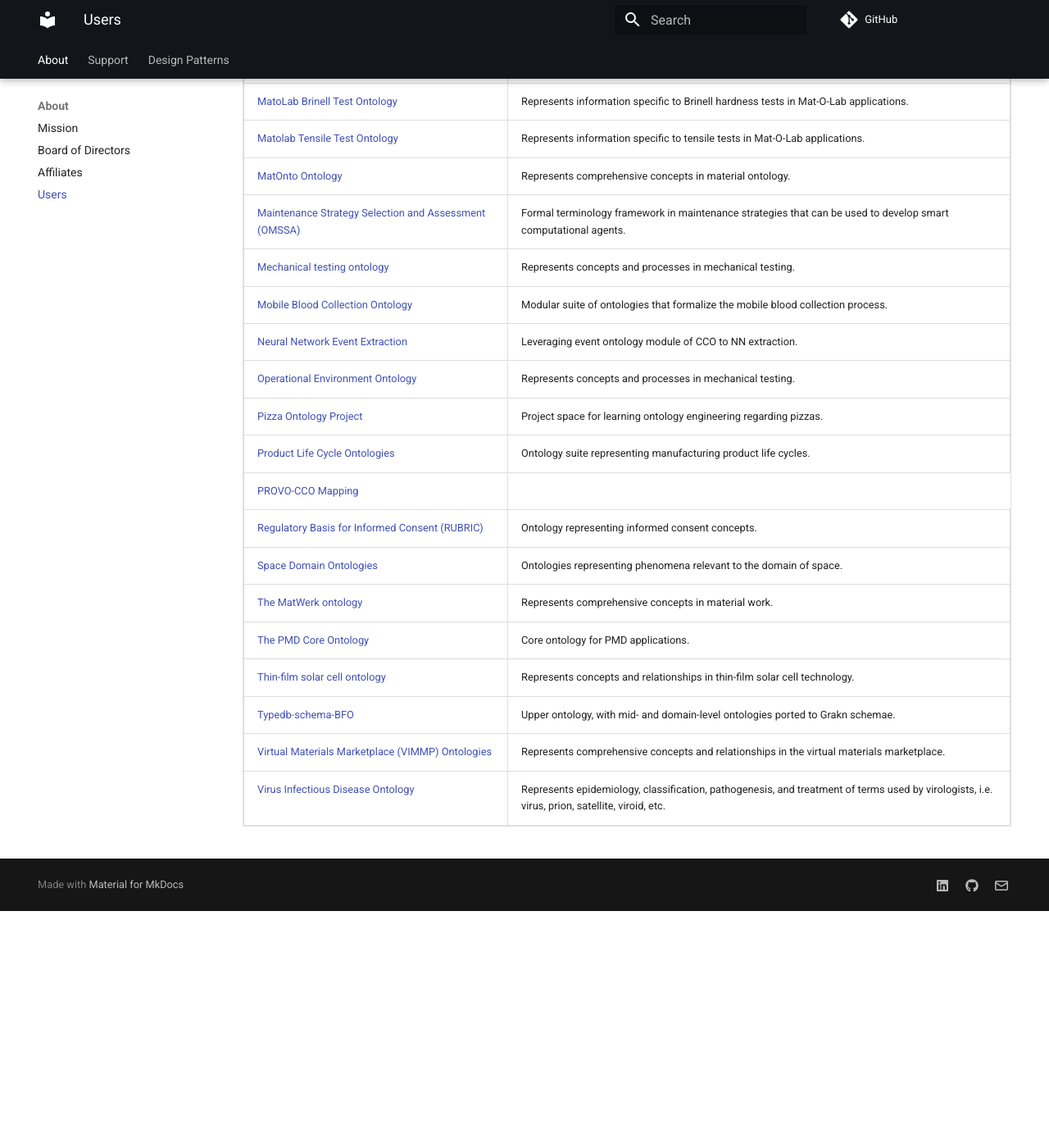
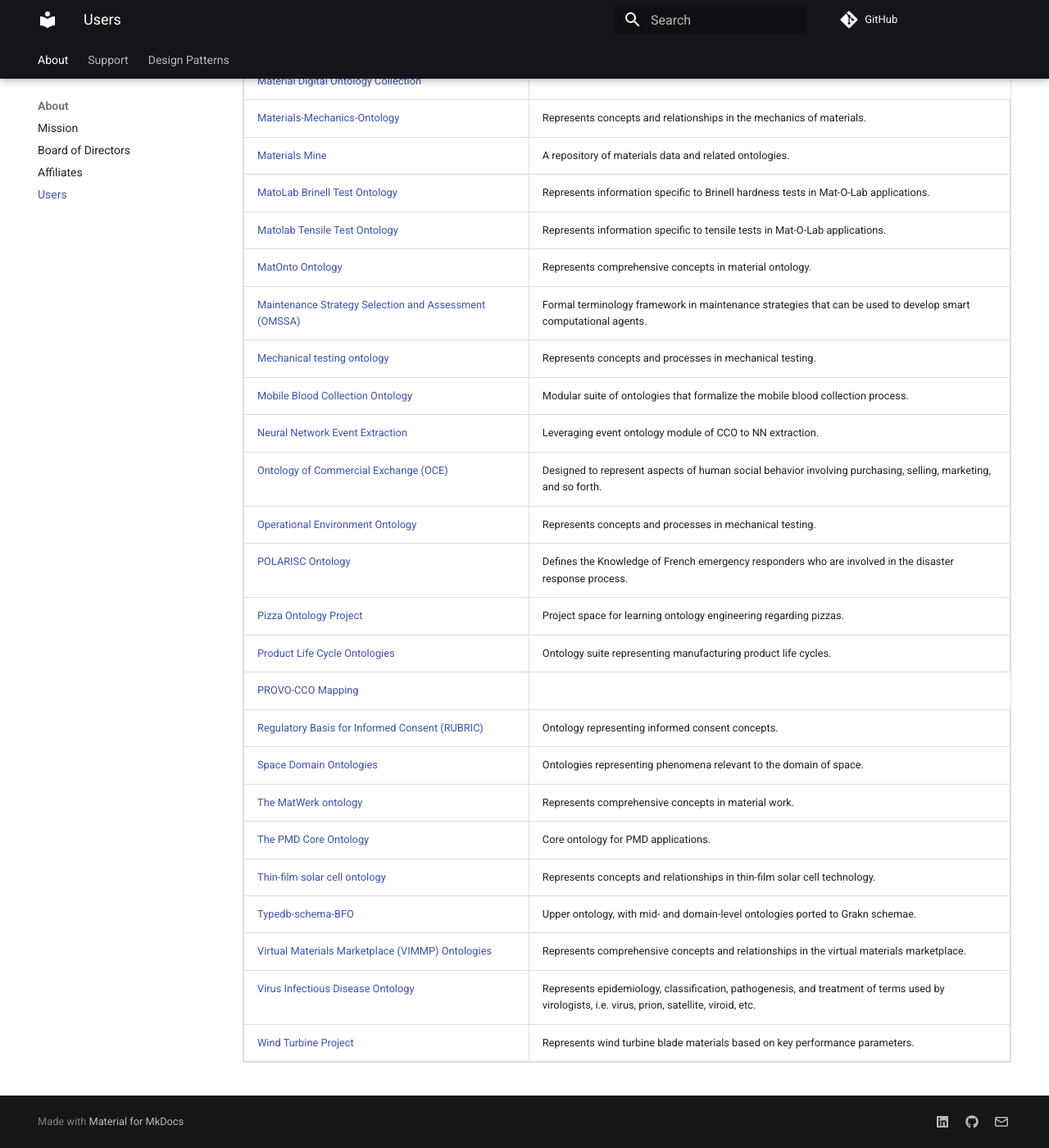
Before and after one commit to CommonCoreOntology/cco-webpage, an MkDocs documentation site: the page built from docs/users.md, in a window 1280 px wide and 1400 px high, scrolled down 1429 px. Shown: the whole window at 82% size. Built offline with MkDocs 1.6.1 and Material for MkDocs 9.7.7, drawn with Linux system fonts in a browser that asks for light colours; comment, search, counter and statistics services are not loaded; before the commit the page ends 2540 px from its top, so only the background shows below that; some of the changed text lies outside the part shown.

Commit message:
more users added

```diff
--- a/docs/users.md
+++ b/docs/users.md
@@ -24,7 +24,9 @@
             <tr><td><a href="https://arxiv.org/pdf/2005.08078">Cognitive Process Ontology</a></td><td>Consists of terms representing cognitive processes – kinds of mental processes – used by intelligence analysts.</td></tr>
             <tr><td><a href="https://github.com/CommonCoreOntology/TowardsACyberInformationOntology">Cyber Information Ontology</a></td><td>Represents cyber information, reliability, warrant, and transmission protocols.</td></tr>
             <tr><td><a href="https://matportal.org/ontologies/DEB">Devices, Experimental scaffolds and Biomaterials Ontology</a></td><td>Represents information about devices, experimental scaffolds, and biomaterials.</td></tr>
+            <tr><td><a href="https://incose.onlinelibrary.wiley.com/doi/full/10.1002/sys.21662">Digital Engineering Framework for Integration and Interoperability (DEFII)</a></td><td>Framework for incorporating semantic web technologies into engineering design and analysis tasks.</td></tr>
             <tr><td><a href="https://arxiv.org/pdf/2405.00960v1">Digital Twin Ontology</a></td><td>BFO and CCO-based foundation for digital twin phenomena.</td></tr>
+            <tr><td><a href="https://ieeexplore.ieee.org/stamp/stamp.jsp?arnumber=9035364&casa_token=qihS42b2lPsAAAAA:BvXdhJe1sgpMHAJhTwL2lUBgRutrQI39KyNfwFHJ5yp9JlHNvHcoigKnNAUaDTNPQBboQEHZWQ&tag=1">DISERTO</a></td><td>Semantics-based Tool for Automatic and Virtual Data Integration.</td></tr>
             <tr><td><a href="https://matportal.org/ontologies/EMMO">European Materials Modelling Ontology</a></td><td>Represents concepts and relationships in European materials modeling.</td></tr>
             <tr><td><a href="https://github.com/skybristol/geokb">Geoscience Knowledgebase (GeoKB)</a></td><td>Framework for assembling, organizing, growing, and reasoning (AI) knowledge about the earth system.</td></tr>
             <tr><td><a href="https://github.com/iofoundry/ontology">Industrial Ontology Core</a></td><td>Represents mid-level terms for industrial manufacturing and services.</td></tr>
@@ -47,7 +49,9 @@
             <tr><td><a href="https://matportal.org/ontologies/MTO">Mechanical testing ontology</a></td><td>Represents concepts and processes in mechanical testing.</td></tr>
             <tr><td><a href="https://www.sciencedirect.com/science/article/pii/S1877050922012303">Mobile Blood Collection Ontology</a></td><td>Modular suite of ontologies that formalize the mobile blood collection process.</td></tr>
             <tr><td><a href="https://arxiv.org/pdf/1809.07783">Neural Network Event Extraction</a></td><td>Leveraging event ontology module of CCO to NN extraction.</td></tr>
+            <tr><td><a href="https://philpapers.org/archive/VAJTAO.pdf">Ontology of Commercial Exchange (OCE)</a></td><td>Designed to represent aspects of human social behavior involving purchasing, selling, marketing, and so forth.</td></tr>
             <tr><td><a href="https://github.com/TRADOC-G2/oe-ontology/blob/0fe9577b6f603475c80b9aa36fbbcf49dd3d6797/ExtendedRelationOntology.ttl#L15">Operational Environment Ontology</a></td><td>Represents concepts and processes in mechanical testing.</td></tr>
+            <tr><td><a href="https://ieeexplore.ieee.org/abstract/document/9798936?casa_token=iqUpJR3_gtQAAAAA:arwyROnS9D3LfIYV1LHH4NPyssAMvG26JxfLDuO3JDgA53ssaUMKVvL32BSt2_Dc4XbpRRU07w">POLARISC Ontology</a></td><td>Defines the Knowledge of French emergency responders who are involved in the disaster response process.</td></tr>
             <tr><td><a href="https://github.com/TrustedAI-KG-NLP/cco-pizza">Pizza Ontology Project</a></td><td>Project space for learning ontology engineering regarding pizzas.</td></tr>
             <tr><td><a href="https://content.iospress.com/articles/applied-ontology/ao190210">Product Life Cycle Ontologies</a></td><td>Ontology suite representing manufacturing product life cycles.</td></tr>
             <tr><td><a href="https://github.com/BFO-Mappings/PROV-to-BFO/blob/0ebed419d2584e4ea7a0dcecd93aeb17caafe11a/prov-cco-directmappings.ttl#L15">PROVO-CCO Mapping</a></td></tr>Mapping between PROVO and CCO.</td></tr>
@@ -59,6 +63,7 @@
             <tr><td><a href="https://github.com/JonThom/typedb-schema-BFO">Typedb-schema-BFO</a></td><td>Upper ontology, with mid- and domain-level ontologies ported to Grakn schemae.</td></tr>
             <tr><td><a href="https://matportal.org/ontologies/VIMMP_ONTOLOGIES">Virtual Materials Marketplace (VIMMP) Ontologies</a></td><td>Represents comprehensive concepts and relationships in the virtual materials marketplace.</td></tr>
             <tr><td><a href="https://bioportal.bioontology.org/ontologies/VIDO">Virus Infectious Disease Ontology</a></td><td>Represents epidemiology, classification, pathogenesis, and treatment of terms used by virologists, i.e. virus, prion, satellite, viroid, etc.</td></tr>
+            <tr><td><a href="https://github.com/standardgalactic/WindTurbineProject">Wind Turbine Project</a></td><td>Represents wind turbine blade materials based on key performance parameters.</td></tr>
         </tbody>
     </table>
 </body>
```
